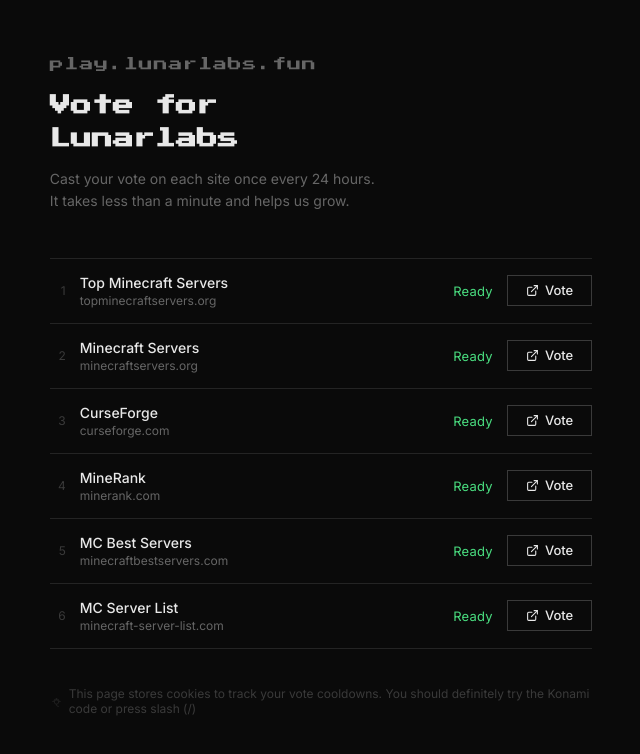
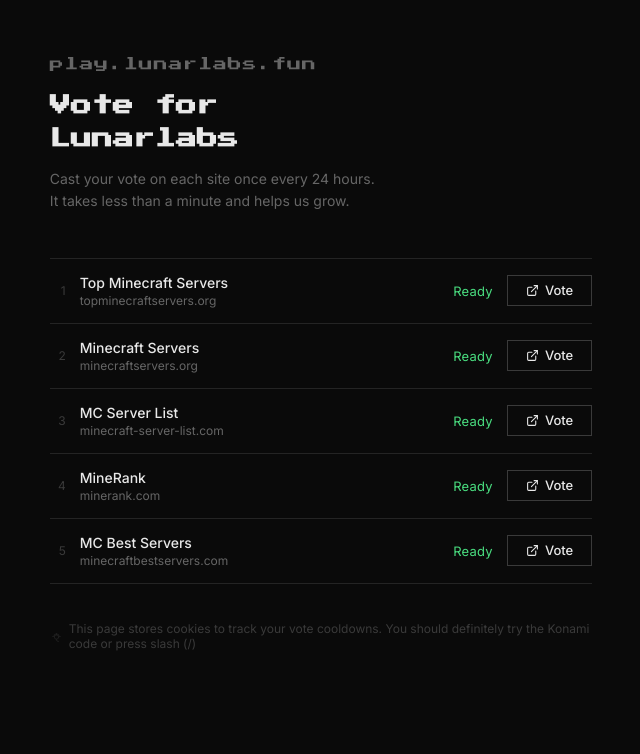
Before and after one commit to aftwro/ll-redirect, a plain HTML site: page index.html in a window 1280 px wide. Shown: the whole page, without its empty margins (319-959 px from the left). Drawn offline with Linux system fonts and the light colour scheme.

Commit message:
Update voting URLs for Minecraft servers

```diff
--- a/index.html
+++ b/index.html
@@ -130,12 +130,12 @@
 <script>
 // ── VOTE LOGIC ──────────────────────────────────────────────────────────────
 const SITES=[
-  {id:'v1',name:'Top Minecraft Servers',host:'topminecraftservers.org',  url:'https://topminecraftservers.org/vote/43186',offset:0},
+  {id:'v1',name:'Top Minecraft Servers',host:'topminecraftservers.org',  url:'https://minecraft.buzz/vote/lunarlabs',offset:0},
   {id:'v2',name:'Minecraft Servers',    host:'minecraftservers.org',     url:'https://minecraftservers.org/vote/685936',offset:7},
-  {id:'v3',name:'CurseForge',           host:'curseforge.com',           url:'https://www.curseforge.com/servers/minecraft/game/lunarlabs/vote',offset:14},
+  {id:'v3',name:'MC Server List',       host:'minecraft-server-list.com',url:'https://minecraft-server-list.com/server/519138/vote/',offset:35},
   {id:'v4',name:'MineRank',             host:'minerank.com',             url:'https://www.minerank.com/lunarlabs/vote#vote-now',offset:21},
   {id:'v5',name:'MC Best Servers',      host:'minecraftbestservers.com', url:'https://minecraftbestservers.com/server-lunarlabs.6781/vote',offset:28},
-  {id:'v6',name:'MC Server List',       host:'minecraft-server-list.com',url:'https://minecraft-server-list.com/server/519138/vote/',offset:35},
+
 ];
 const CD=24*60*60*1000;
 function gc(n){const m=document.cookie.match(new RegExp('(?:^|; )'+n+'=([^;]*)'));return m?parseInt(decodeURIComponent(m[1]),10):null}
```
